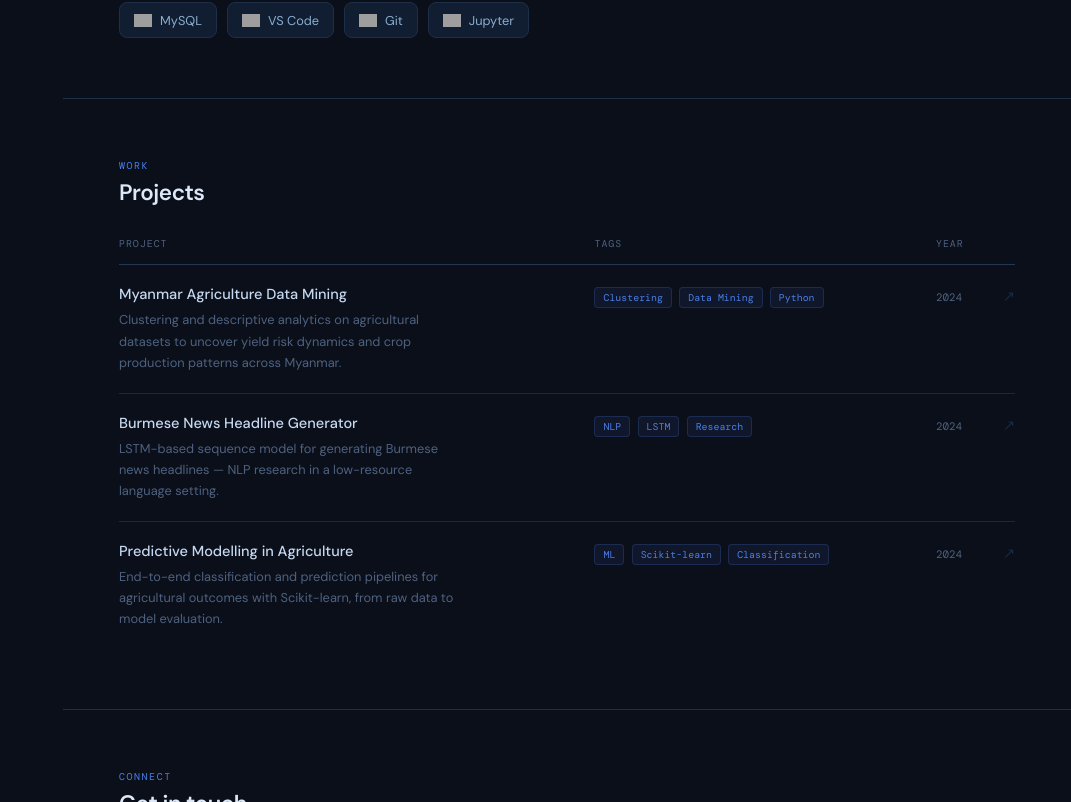
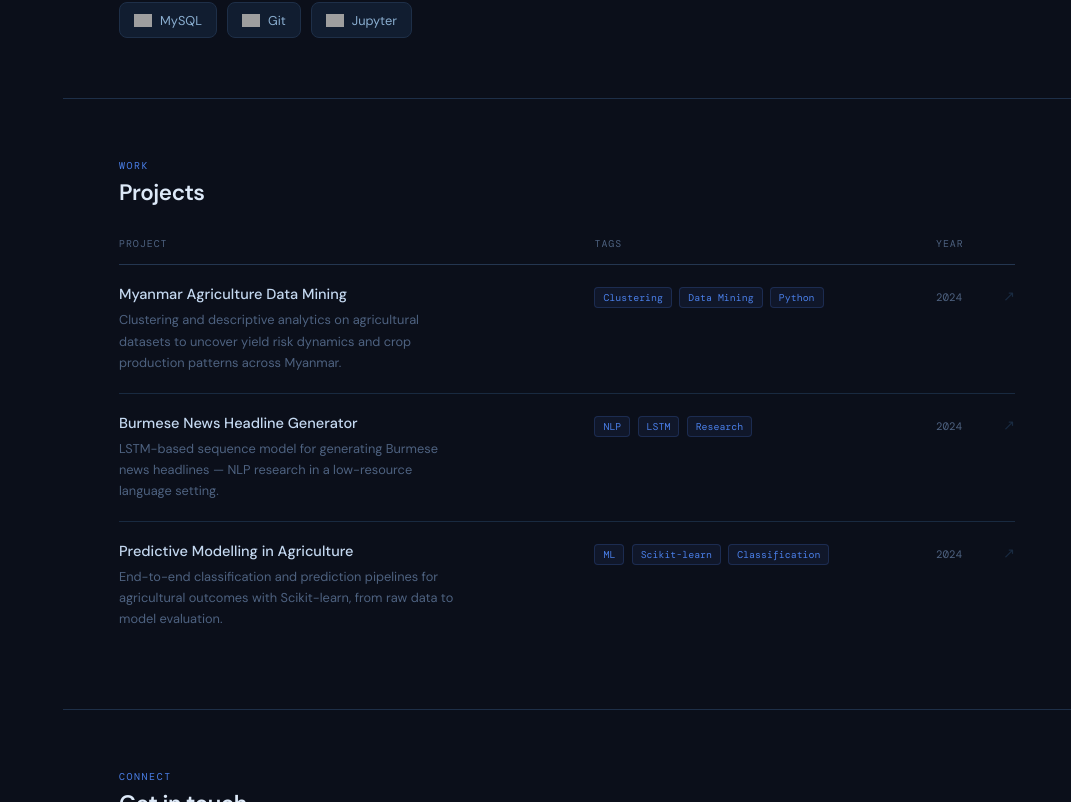
Before and after one commit to HAstral/hastral.github.io, a plain HTML site: page index.html in a window 1280 px wide. Shown: the part 1538-2340 px from the top of the page, without its empty margins (209-1280 px from the left). Drawn offline with nearby package versions, Linux system fonts and the light colour scheme; grey boxes are pictures that could not be loaded; a web font is replaced by a local one.

Commit message:
Remove VS Code from technology stack display
Removed VS Code link and icon from the stack.

```diff
--- a/index.html
+++ b/index.html
@@ -937,9 +937,6 @@ main { padding: 0; overflow: hidden; }
           <a class="stack-pill" href="https://www.mysql.com/" target="_blank" rel="noopener">
             <img src="https://cdn.jsdelivr.net/gh/devicons/devicon/icons/mysql/mysql-original.svg" alt="MySQL"> MySQL
           </a>
-          <a class="stack-pill" href="https://code.visualstudio.com/" target="_blank" rel="noopener">
-            <img src="https://cdn.jsdelivr.net/gh/devicons/devicon/icons/vscode/vscode-original.svg" alt="VS Code"> VS Code
-          </a>
           <a class="stack-pill" href="https://git-scm.com/" target="_blank" rel="noopener">
             <img src="https://cdn.jsdelivr.net/gh/devicons/devicon/icons/git/git-original.svg" alt="Git"> Git
           </a>
```
